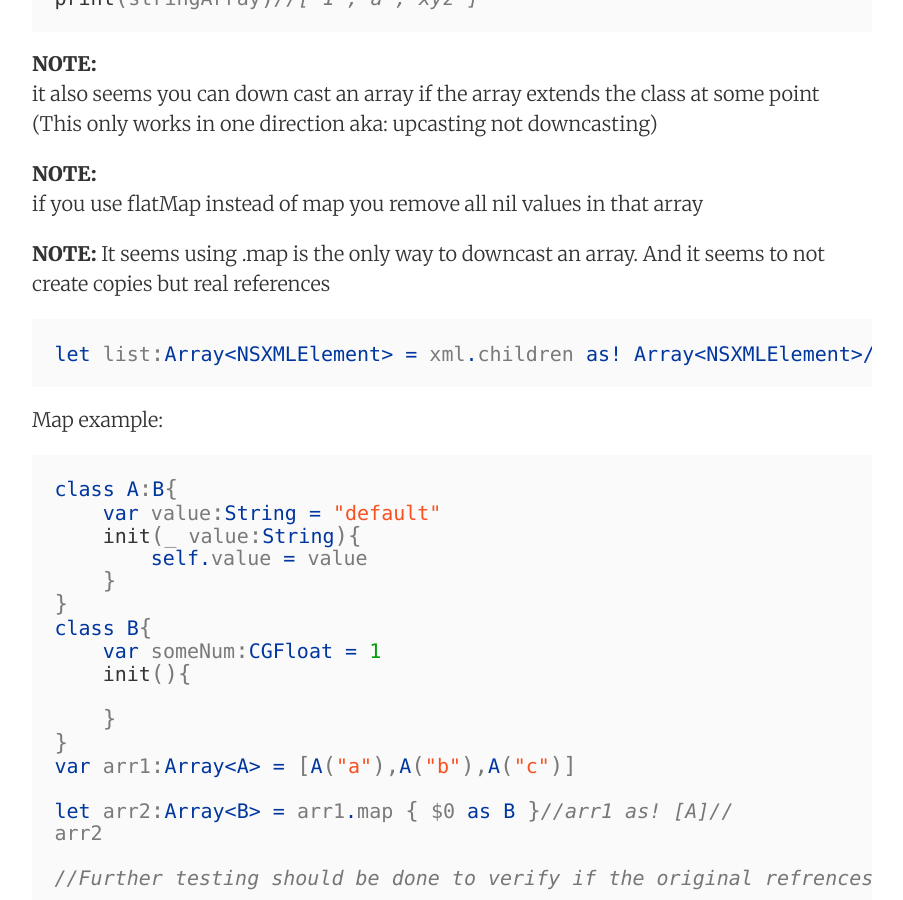
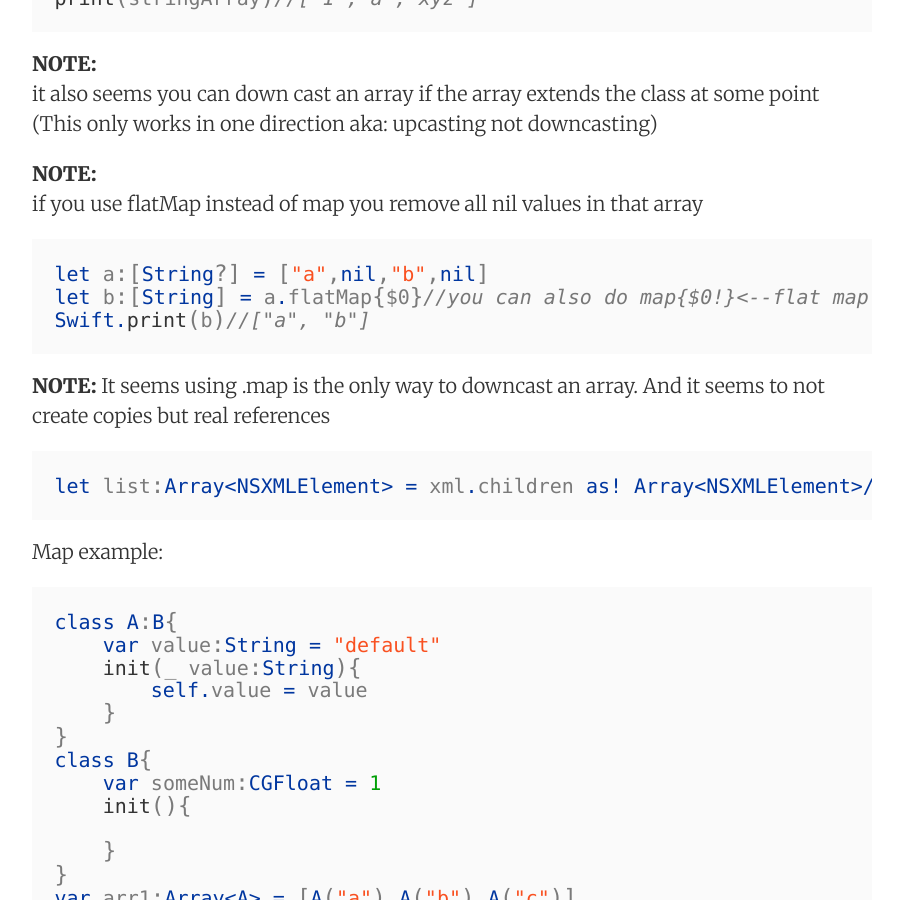
Before and after one commit to stylekit/stylekit.github.io, a Jekyll site: the page built from _posts/2015-12-11-Casting-arrays.md, in a window 1280 px wide and 900 px high, scrolled down 910 px. Shown: the whole window, without its empty margins (188-1091 px from the left). Built offline with Jekyll 4.4.1, drawn with Linux system fonts in a browser that asks for light colours; nearby versions of some CDN libraries; comment, search, counter and statistics services are not loaded.

Commit message:
Files modified: 1


Modified 1 file:
_posts/2015-12-11-Casting-arrays.md

````diff
--- a/_posts/2015-12-11-Casting-arrays.md
+++ b/_posts/2015-12-11-Casting-arrays.md
@@ -23,6 +23,12 @@ it also seems you can down cast an array if the array extends the class at some
 
 **NOTE:**
 if you use flatMap instead of map you remove all nil values in that array
+
+```swift
+let a:[String?] = ["a",nil,"b",nil]
+let b:[String] = a.flatMap{$0}//you can also do map{$0!}<--flat map flattens nested arrays, in that case use map
+Swift.print(b)//["a", "b"]
+```
 
 **NOTE:**
 It seems using .map is the only way to downcast an array. And it seems to not create copies but real references
````
